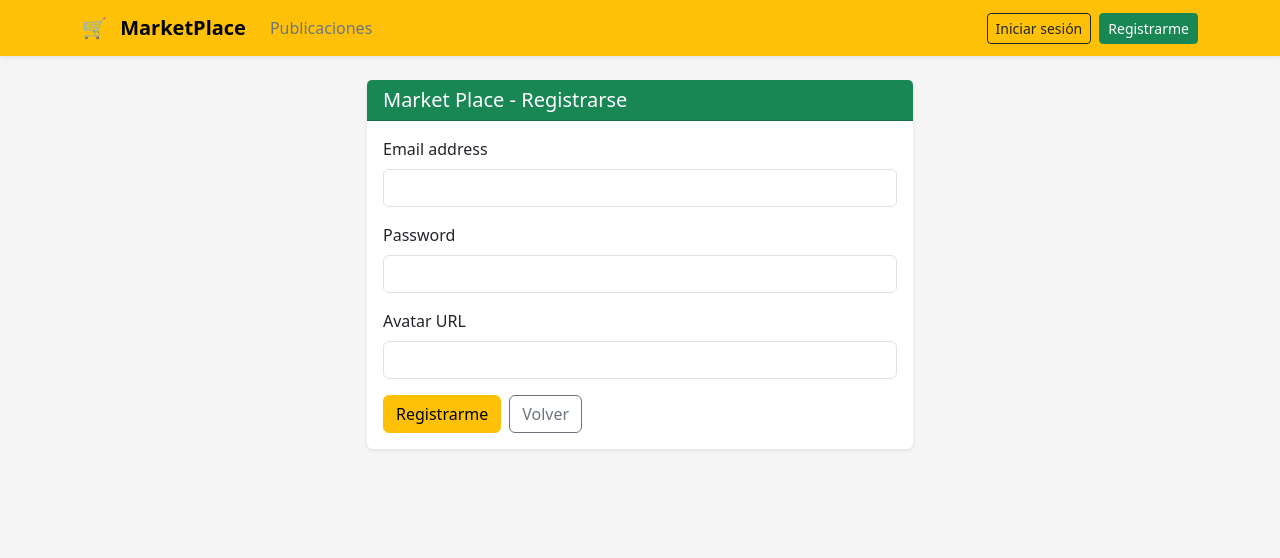
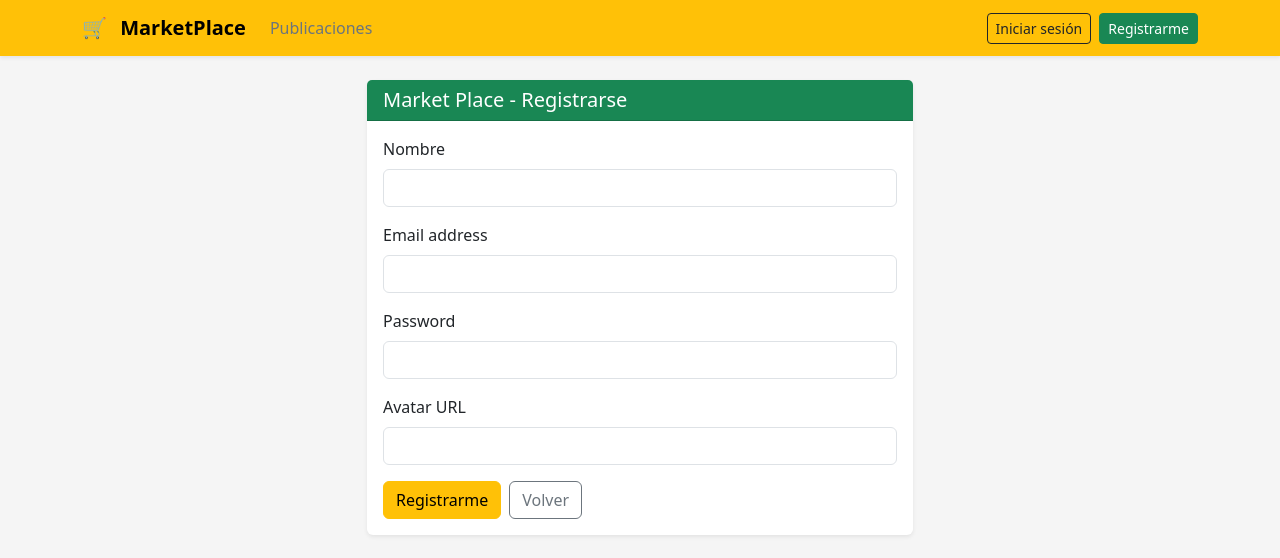
Before and after one commit to loreto2888/Proyectofinal_Hito-4_Integraci-nydespliegue, a React (Vite) app in the folder frontend/: page /register in a window 1280 px wide. Shown: the top 558 px of the page. Built offline with nearby package versions, Linux system fonts and the light colour scheme; no server answers.

Commit message:
feat: actualizar registro de usuario para incluir nombre y redirigir a la página de inicio

```diff
--- a/frontend/src/contexts/AuthContext.jsx
+++ b/frontend/src/contexts/AuthContext.jsx
@@ -35,8 +35,7 @@ export function AuthProvider({ children }) {
     persistSession(loggedUser, authToken)
   }
 
-  const register = async (email, password, avatarUrl) => {
-    const name = email.split('@')[0]
+  const register = async (name, email, password, avatarUrl) => {
     await registerRequest({ name, email, password, avatarUrl })
     const { user: loggedUser, token: authToken } = await loginRequest(email, password)
     persistSession(loggedUser, authToken)
--- a/frontend/src/views/Register.jsx
+++ b/frontend/src/views/Register.jsx
@@ -5,6 +5,7 @@ import { useAuth } from '../contexts/AuthContext'
 export function Register() {
   const { register } = useAuth()
   const navigate = useNavigate()
+  const [name, setName] = useState('')
   const [email, setEmail] = useState('')
   const [password, setPassword] = useState('')
   const [avatarUrl, setAvatarUrl] = useState('')
@@ -14,8 +15,8 @@ export function Register() {
     e.preventDefault()
     setLoading(true)
     try {
-      await register(email, password, avatarUrl)
-      navigate('/profile')
+      await register(name, email, password, avatarUrl)
+      navigate('/')
     } finally {
       setLoading(false)
     }
@@ -30,6 +31,16 @@ export function Register() {
           </div>
           <div className="card-body">
             <form onSubmit={handleSubmit}>
+              <div className="mb-3">
+                <label className="form-label">Nombre</label>
+                <input
+                  type="text"
+                  className="form-control"
+                  value={name}
+                  onChange={(e) => setName(e.target.value)}
+                  required
+                />
+              </div>
               <div className="mb-3">
                 <label className="form-label">Email address</label>
                 <input
```
